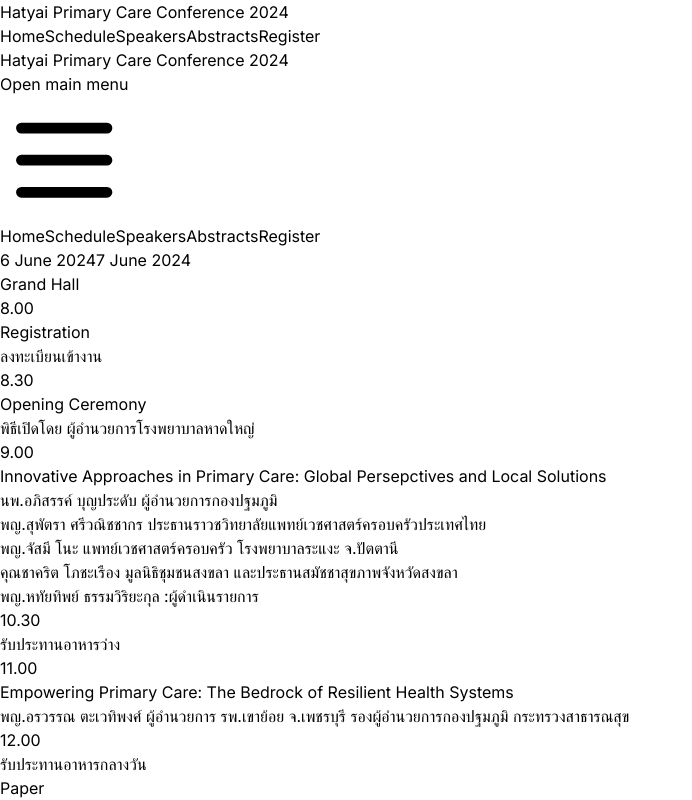
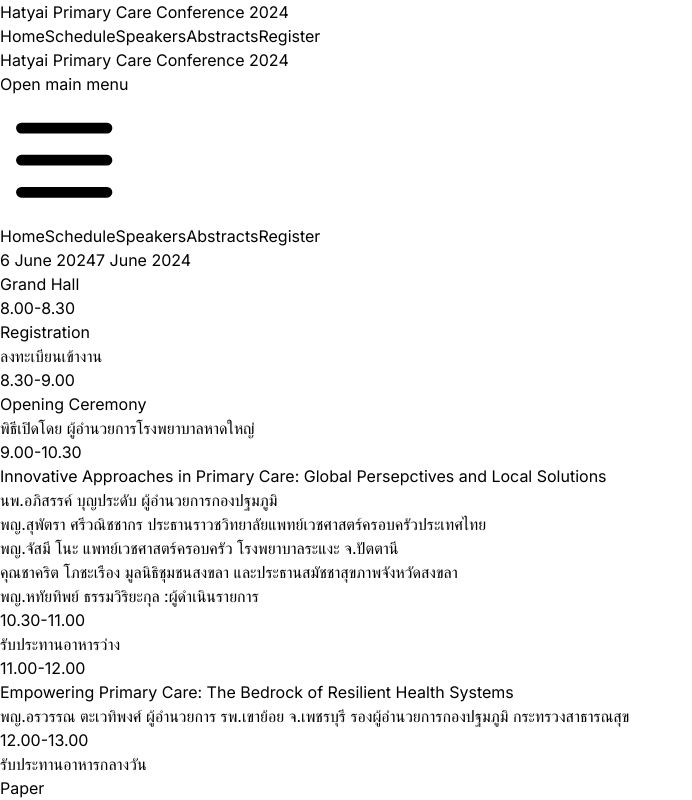
Before and after one commit to Wasin137/primary-care-conference, a Next.js app: page /schedule in a window 1280 px wide. Shown: the top 800 px of the page, without its empty margins (0-692 px from the left). Built offline with nearby package versions, Linux system fonts and the light colour scheme; grey boxes are pictures that could not be loaded.

Commit message:
Update with tested schedule timing function

```diff
--- a/app/schedule/page.js
+++ b/app/schedule/page.js
@@ -5,20 +5,21 @@ import Schedule from '@/src/Schedule'
 import PaperPresent from '@/src/PaperPresent'
 
 const day1GrandHall = {
+    date: "2024-06-06",
     room:'Grand Hall',
     schedule:[
         {
-            time:'8.00',
+            time:'8.00-8.30',
             topic:'Registration',
             description:['ลงทะเบียนเข้างาน']
         },
         {
-            time:'8.30',
+            time:'8.30-9.00',
             topic:'Opening Ceremony',
             description:['พิธีเปิดโดย ผู้อำนวยการโรงพยาบาลหาดใหญ่']
         },
         {
-            time:'9.00',
+            time:'9.00-10.30',
             topic:'Innovative Approaches in Primary Care: Global Persepctives and Local Solutions',
             description:['นพ.อภิสรรค์ บุญประดับ ผู้อำนวยการกองปฐมภูมิ',
                 'พญ.สุพัตรา ศรีวณิชชากร ประธานราวชวิทยาลัยแพทย์เวชศาสตร์ครอบครัวประเทศไทย',
@@ -27,17 +28,17 @@ const day1GrandHall = {
                 'พญ.หทัยทิพย์ ธรรมวิริยะกุล :ผู้ดำเนินรายการ']
         },
         {
-            time:'10.30',
+            time:'10.30-11.00',
             topic:'รับประทานอาหารว่าง',
             description:[]
         },
         {
-            time:'11.00',
+            time:'11.00-12.00',
             topic:'Empowering Primary Care: The Bedrock of Resilient Health Systems',
             description:['พญ.อรวรรณ ตะเวทิพงศ์ ผู้อำนวยการ รพ.เขาย้อย จ.เพชรบุรี รองผู้อำนวยการกองปฐมภูมิ กระทรวงสาธารณสุข']
         },
         {
-            time:'12.00',
+            time:'12.00-13.00',
             topic:'รับประทานอาหารกลางวัน',
             description:[]
         }
@@ -45,20 +46,21 @@ const day1GrandHall = {
 }
 
 const day1Room1 = {
+    date: "2024-06-06",
     room:'ห้องที่ 1',
     schedule:[
         {
-            time:'13.00',
+            time:'13.00-14.30',
             topic:'Smooth Transitions: Enhancing Palliative Care Continuity from Hospital to Home and Community',
             description:['นพ.คณิน ล่องเซ่ง']
         },
         {
-            time:'14.30',
+            time:'14.30-15.00',
             topic:'รับประทานอาหารว่าง',
             description:[]
         },
         {
-            time:'15.00',
+            time:'15.00-16.00',
             topic:'Workshop: Syringe driver and Palliative devices',
             description:['พญ.นวลจันทร์ หวังศุภดิลก', 'นพ.คณิน ล่องเซ้ง', 'พว.ภาเอื้ออันน์ สิรินทรโสภณ', 'พว.สุดใจ เรืองสุข']
         }
@@ -66,20 +68,21 @@ const day1Room1 = {
 }
 
 const day1Room2 = {
+    date: "2024-06-06",
     room:'ห้องที่ 2',
     schedule:[
         {
-            time:'13.00',
+            time:'13.00-14.30',
             topic:'Workshop: DM remission I',
             description:['นพ.เอกพล พิศาล ผู้อำนวยการ รพ.บ้านตาขุน']
         },
         {
-            time:'14.30',
+            time:'14.30-15.00',
             topic:'รับประทานอาหารว่าง',
             description:[]
         },
         {
-            time:'15.00',
+            time:'15.00-16.00',
             topic:'Workshop: DM Remission II',
             description:['นพ.เอกพล พิศาล ผู้อำนวยการ รพ.บ้านตาขุน']
         }
@@ -87,20 +90,21 @@ const day1Room2 = {
 }
 
 const day1Room3 = {
+    date: "2024-06-06",
     room:'ห้องที่ 3',
     schedule:[
         {
-            time:'13.00',
+            time:'13.00-14.30',
             topic:'QI in Primary Care and Research competition I',
             description:['รศ.นพ.กฤษณะ สุวรรณภูมิ', 'ดร.นพ.ศรวัส แสงแก้ว', 'พญ.จัสมี โนะ']
         },
         {
-            time:'14.30',
+            time:'14.30-15.00',
             topic:'รับประทานอาหารว่าง',
             description:[]
         },
         {
-            time:'13.00',
+            time:'15.00-16.00',
             topic:'QI in Primary Care and Research competition II',
             description:['รศ.นพ.กฤษณะ สุวรรณภูมิ', 'ดร.นพ.ศรวัส แสงแก้ว', 'พญ.จัสมี โนะ']
         }
@@ -108,6 +112,7 @@ const day1Room3 = {
 }
 
 const day2GrandHall = {
+    date: "2024-06-07",
     room:'Grand Hall',
     schedule:[
         {
@@ -129,6 +134,7 @@ const day2GrandHall = {
 }
 
 const day2Room1 = {
+    date: "2024-06-07",
     room:'Room 1',
     schedule:[
         {
@@ -160,6 +166,7 @@ const day2Room1 = {
 }
 
 const day2Room2 = {
+    date: "2024-06-07",
     room:'Room 2',
     schedule:[
         {
@@ -191,6 +198,7 @@ const day2Room2 = {
 }
 
 const day2Room3 = {
+    date: "2024-06-07",
     room:'Room 3',
     schedule:[
         {
--- a/src/Schedule.js
+++ b/src/Schedule.js
@@ -1,24 +1,96 @@
-import React from 'react'
+'use client'
+import React, { useState, useEffect } from 'react';
 
 export default function Schedule({ roomSchedule }) {
+  /* Get time function uncomment on production
+  const [currentTime, setCurrentTime] = useState(new Date(new Date().getTime() + (7 * 60 * 60 * 1000)))
+
+  useEffect(() => {
+    const timer = setInterval(() => {
+      // Update the current time every minute, adjusted to Bangkok time
+      setCurrentTime(new Date(new Date().getTime() + (7 * 60 * 60 * 1000)))
+    }, 60000); // 60 seconds
+    return () => clearInterval(timer)
+  }, [])
+  */
+
+  // Simulated time for demonstration comment on production
+  const simulatedCurrentTime = new Date(2024, 5, 7, 12, 0, 0); // Y, M, D, H, m, s
+  // Simulated time for demonstration comment on production
+  const [currentTime, setCurrentTime] = useState(simulatedCurrentTime)
+
+
+  useEffect(() => {
+    const timer = setInterval(() => {
+      const newSimulatedTime = new Date(currentTime.getTime() + 60000)
+      setCurrentTime(newSimulatedTime)
+    }, 60000);
+    return () => clearInterval(timer)
+  }, [currentTime])
+
+  const isCurrentTimeInRange = (dateStr, timeRange) => {
+    // Safety check if timeRange is undefined
+    if (!timeRange) {
+      return false
+    }
+
+    const [startTimeStr, endTimeStr] = timeRange.split('-')
+    const [startHour, startMinutes] = startTimeStr.split('.').map(Number)
+    const [endHour, endMinutes] = endTimeStr.split('.').map(Number)
+
+    // Parse the session's date
+    const [year, month, day] = dateStr.split('-').map(Number)
+
+    // Adjust month index to be 0-based for JavaScript Date
+    const monthIndex = month - 1
+
+    // Date Objects
+    const startTime = new Date(year, monthIndex, day, startHour, startMinutes)
+    const endTime = new Date(year, monthIndex, day, endHour, endMinutes)
+
+    // Avoid conflict with next session
+    const adjustedCurrentTime = new Date(currentTime.getFullYear(), currentTime.getMonth(), currentTime.getDate(), currentTime.getHours(), currentTime.getMinutes())
+
+    return adjustedCurrentTime >= startTime && adjustedCurrentTime < endTime
+  }
+
+  const hasSessionPassed = (dateStr, timeRange) => {
+    if (!timeRange) {
+      return false;
+    }
+
+    const [_, endTimeStr] = timeRange.split('-') // Use "_" for unused variable (startTimeStr)
+    const [endHour, endMinutes] = endTimeStr.split('.').map(Number)
+
+    const [year, month, day] = dateStr.split('-').map(Number)
+    const monthIndex = month - 1
+    const endTime = new Date(year, monthIndex, day, endHour, endMinutes)
+
+    // Use the adjusted current time similar to how you did in isCurrentTimeInRange
+    const adjustedCurrentTime = new Date(currentTime.getFullYear(), currentTime.getMonth(), currentTime.getDate(), currentTime.getHours(), currentTime.getMinutes())
+
+    return adjustedCurrentTime > endTime // If current time is after session end time
+  };
+
+
 
   return (
     <>
       <div className='p-4 bg-white rounded-lg shadow-md'>
         <p className='text-center text-4xl font-bold text-gray-900'>{roomSchedule.room}</p>
-            <ol className="relative border-s border-gray-200">
+        <ol className="relative border-l border-gray-200">
         {roomSchedule.schedule.map((item, index) => (
-              <li key={index} className="ml-4 mb-4">
-                  <div className="absolute w-3 h-3 bg-gray-500 rounded-full mt-1.5 -left-1.5 border border-white"></div>
+          <li key={index} className={`ml-4 mb-4 ${isCurrentTimeInRange(roomSchedule.date, item.time) ? 'bg-gray-100' : ''} ${hasSessionPassed(roomSchedule.date, item.time) ? 'text-opacity-50' : ''}`}>
+            <div className={`absolute w-3 h-3 rounded-full mt-1.5 -left-1.5 border border-white ${isCurrentTimeInRange(item.time) ? 'bg-yellow-600' : 'bg-gray-500'}`}></div>
             <time className="mb-1 text-sm font-normal leading-none text-gray-500">{item.time}</time>
-                  <h3 className="text-lg font-semibold text-gray-900">{item.topic}</h3>
+            <h3 className={`text-lg font-semibold ${hasSessionPassed(roomSchedule.date, item.time) ? 'text-gray-400' : 'text-gray-900'}`}>{item.topic}</h3>
             {item.description.map((list, listIndex) => (
-                    <p key={listIndex} className="text-base font-normal text-gray-500">{list}</p>
+              <p key={listIndex} className={`text-base font-normal ${hasSessionPassed(roomSchedule.date, item.time) ? 'text-gray-300' : 'text-gray-500'}`}>{list}</p>
             ))}
           </li>
         ))}
         </ol>
       </div>
     </>
-  )
+  );
 }
--- a/src/Speaker.js
+++ b/src/Speaker.js
@@ -2,8 +2,8 @@ import React from 'react'
 
 export default function Speaker({index, photo, name, position, description}) {
     return (
-      <div className='flex flex-col h-full'> {/* Add flex and flex-col */}
-        <div className='p-4 bg-white rounded-lg shadow-md flex flex-col h-full'> {/* Ensure full height */}
+      <div className='flex flex-col h-full'>
+        <div className='p-4 bg-white rounded-lg shadow-md flex flex-col h-full'>
           <p className='text-xl font-bold'>Speaker</p>
           <div className='flex flex-row mt-3 md:mt-5'>
             {photo ? (
@@ -17,7 +17,7 @@ export default function Speaker({index, photo, name, position, description}) {
             </div>
           </div>
           <hr class="w-48 h-1 mx-auto mt-3 bg-gray-200 border-0 rounded"></hr>
-          <div className='flex-grow'> {/* This pushes everything else down */}
+          <div className='flex-grow'>
             {description.map((list, listIndex) => (
               <li key={listIndex} className='text-sm md:text-base mt-1'>{list}</li>
             ))}
```
Lines whose indentation alone changed are shown as unchanged.
